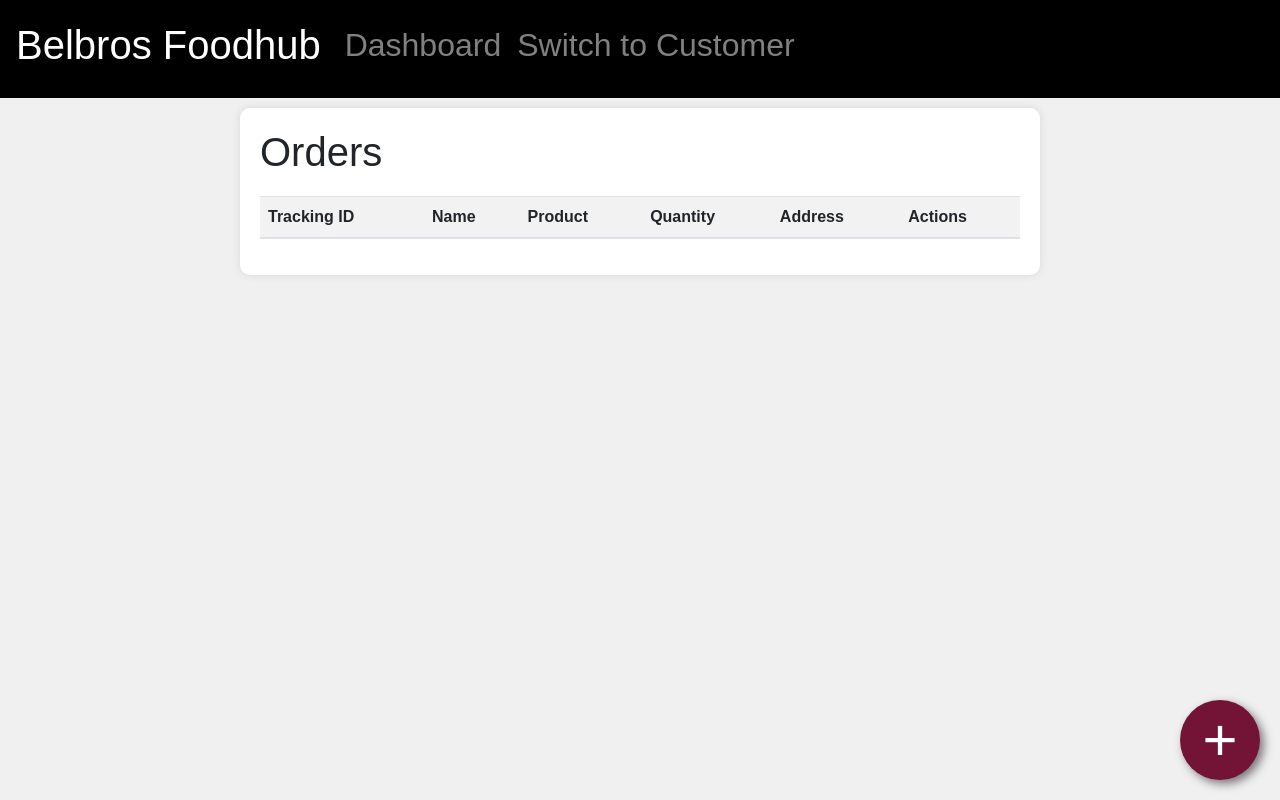
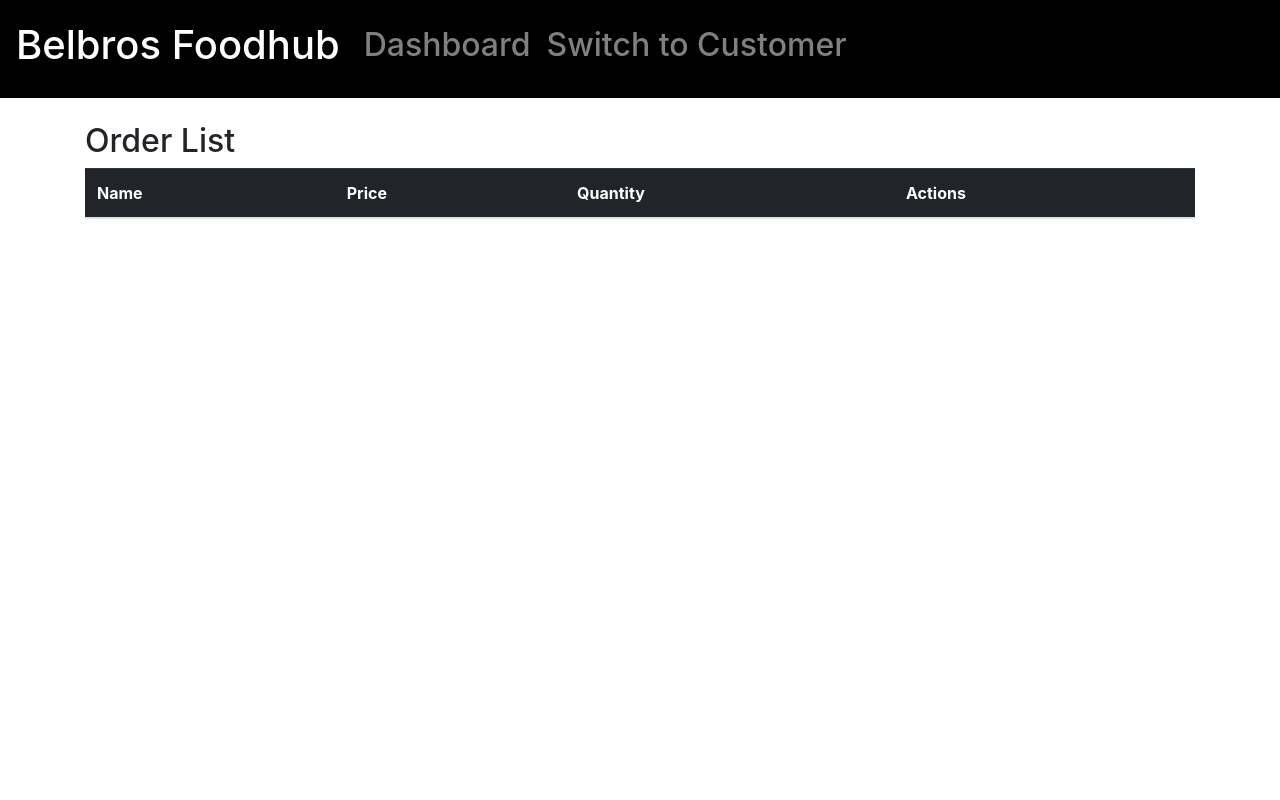
Before and after one commit to bleauxrbastasa/first, a Django app: page /inventory/all_orders/ in a window 1280 px wide. Run offline with Django 4.2, Linux system fonts and the light colour scheme; data that the repository does not hold is empty; some libraries are stand-ins or nearby versions.

Commit message:
UPDATED CUSTOMER

```diff
--- a/customer/static/customer/style.css
+++ b/customer/static/customer/style.css
@@ -125,7 +125,7 @@ body {
 
 /* Ensuring the navbar has the right color */
 body .navbar {
-    background-color: #731436 !important; /* Deep red color, ensure it applies with !important */
+    background-color: #000000 !important; /* Deep red color, ensure it applies with !important */
     color: white;
 }
 
--- a/inventory/templates/inventory/all_orders.html
+++ b/inventory/templates/inventory/all_orders.html
@@ -4,106 +4,29 @@
 {% block content %}
 <style>
 
-    body {
-        font-family: Arial, sans-serif;
-        background-color: #f0f0f0;
-        margin: 0;
-        padding: 0;
-    }
-    .floating-btn{
-        width: 80px;
-        height: 80px;
-        background: #731436;
-        display: flex;
-        align-items: center;
-        justify-content: center;
-        text-decoration: none;
-        border-radius: 50%;
-        color: white;
-        font-size: 60px;
-        box-shadow: 4px 4px 10px rgba(0, 0, 0, 0.5);
-        position: fixed;
-        right: 20px;
-        bottom: 20px;
-        z-index: 5;
-        transition: background 0.25s;
-        border: none;
-        cursor: pointer;
-    }
-    .floating-btn:hover {
-        background: #621436;
-        color: white;
-    }
-
-    .container {
-        margin-top: 10px;
-        max-width: 800px;
-        padding: 20px;
-        background-color: #fff;
-        border-radius: 10px;
-        box-shadow: 0 0 10px rgba(0, 0, 0, 0.1);
-    }
-
-    .table {
-        width: 100%;
-        border-collapse: collapse;
-        margin-top: 20px;
-    }
-
-    .table th, .table td {
-        padding: 8px;
-        text-align: left;
-        border-bottom: 1px solid #ddd;
-    }
-
-    .table th {
-        background-color: #f2f2f2;
-    }
-
-    .btn-danger {
-        background-color: #dc3545;
-        border-color: #dc3545;
-        color: #fff;
-        padding: 6px 12px;
-        border-radius: 4px;
-        cursor: pointer;
-    }
-
-    .btn-danger:hover {
-        background-color: #c82333;
-        border-color: #bd2130;
-    }
 </style>
 
-<div class="container">
-    <h1>Orders</h1>
-
-    <a href="{% url 'add_order'%}" class="floating-btn">+</a>
-
-    <table class="table">
-        <thead>
+<div class="container mt-4">
+    <h2>Order List</h2>
+    <table class="table table-striped">
+        <thead class="table-dark">
             <tr>
-                <th scope="col">Tracking ID</th>
-                <th scope="col">Name</th>
-                <th scope="col">Product</th>
-                <th scope="col">Quantity</th>
-                <th scope="col">Address</th>
-                <th scope="col">Actions</th>
+                <th>Name</th>
+                <th>Price</th>
+                <th>Quantity</th>
+                <th>Actions</th>
             </tr>
         </thead>
         <tbody>
             {% for order in orders %}
             <tr>
-                <td>{{ order.tracking_id }}</td>
                 <td>{{ order.name }}</td>
-                <td>{{ order.product }}</td>
+                <td>${{ order.price }}</td>
                 <td>{{ order.quantity }}</td>
-                <td>{{ order.address }}</td>
                 <td>
-                    <form action="{% url 'delete_order' order.id %}" method="post">
-                        {% csrf_token %}
-                        <button type="submit" class="btn btn-danger">Delete</button>
-                    </form>
+                    <button class="btn btn-danger btn-sm" onclick="deleteOrder('{{ order.id }}')">Delete</button>
+                    <button class="btn btn-primary btn-sm" onclick="editOrder('{{ order.id }}')">Edit</button>
+                    <button class="btn btn-success btn-sm" onclick="completeOrder('{{ order.id }}')">Complete</button>
                 </td>
             </tr>
             {% endfor %}
--- a/inventory/templates/inventory/dashboard.html
+++ b/inventory/templates/inventory/dashboard.html
@@ -1,4 +1,5 @@
 {% extends 'inventory/main.html' %}
+
 {% load static %}
 
 {% block content %}
@@ -111,7 +112,7 @@
         </div>
 
 		<div class="btn col-sm-12 col-md-12 col-lg-6">
-            <a href="{% url 'all_orders' %}">
+            <a href="{% url 'new_order' %}">
                 <div class="card inventory-card flex-row align-items-center text-left" style="gap: 40px;">
                     <img class="dashboard-header-img" src="{% static 'inventory/images/order.png' %}"/>
                     <div class="dashboard-label">
--- a/inventory/templates/inventory/navbar.html
+++ b/inventory/templates/inventory/navbar.html
@@ -1,4 +1,15 @@
+<!DOCTYPE html>
+<html>
+<head>
+	<meta charset="utf-8">
+	<meta name="viewport" content="width=device-width, initial-scale=1">
+	<title>Inventory</title>
+	<link rel="stylesheet" href="https://cdn.jsdelivr.net/npm/bootstrap@4.0.0/dist/css/bootstrap.min.css" integrity="sha384-Gn5384xqQ1aoWXA+058RXPxPg6fy4IWvTNh0E263XmFcJlSAwiGgFAW/dAiS6JXm" crossorigin="anonymous">
+</head>
+
+
 {% with url_name=request.resolver_match.url_name %}
+{% load static %}
 
 <nav class="navbar navbar-expand-lg navbar-dark py-3" style="background-color: #000000;">
   <a class="navbar-brand" href="#"><h1>Belbros Foodhub</h1></a>
@@ -31,3 +42,21 @@
 </nav>
 
 {% endwith %}
+
+
+<script>
+  function deleteOrder(id) {
+      console.log("Delete order", id);
+      // Implement the delete functionality here, possibly using fetch() for an AJAX call
+  }
+
+  function editOrder(id) {
+      console.log("Edit order", id);
+      // Open a modal or redirect to an edit page
+  }
+
+  function completeOrder(id) {
+      console.log("Complete order", id);
+      // Implement the mark as complete functionality
+  }
+  </script>
--- a/inventory/urls.py
+++ b/inventory/urls.py
@@ -1,5 +1,7 @@
 from . import views
 from django.urls import path
+
+
 
 urlpatterns = [
     path('', views.home, name="dashboard"),
@@ -15,5 +17,6 @@ urlpatterns = [
     path('update-delivery-status/', views.update_delivery_status, name='update_delivery_status'),
     path('add_order/', views.add_order, name='add_order'),
     path('all_orders/', views.all_orders, name='all_orders'),
-        path('delete-order/<int:order_id>/', views.delete_order, name='delete_order'),
+    path('delete-order/<int:order_id>/', views.delete_order, name='delete_order'),
+      path('new_order/', views.new_order, name='new_order'),
 ]
--- a/inventory/views.py
+++ b/inventory/views.py
@@ -125,3 +125,9 @@ def delete_order(request, order_id):
         order = Order.objects.get(id=order_id)
         order.delete()
     return redirect('all_orders')
+
+
+from customer.models import CartItem
+def new_order(request):
+    orders = CartItem.objects.all()
+    return render(request, 'inventory/new_orders.html', {'orders': orders})
```
Also changed, not shown: customer/templates/navbar.html (+0 -14 lines), inventory/templates/inventory/new_orders.html (added, +34 -0 lines), db.sqlite3, static/images/.jpg (added), static/images/A_-_SK_04.jpg (added), static/images/Japanese-Siomai-Wide.webp (added), static/images/chicken-nuggets.jpg (added), static/images/images_1.jpg (added).
